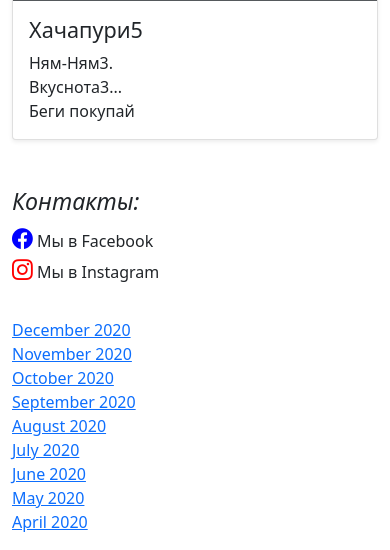
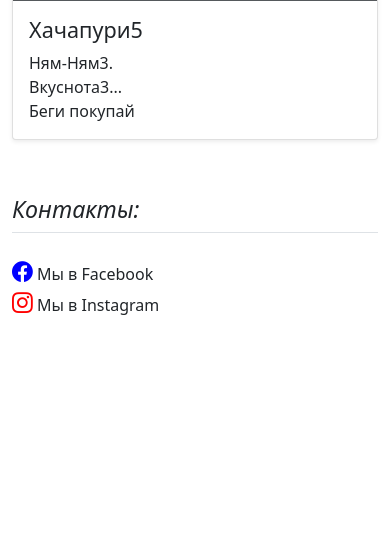
Before and after one commit to shoblin/Shop_site, a Flask app: page / in a window 390 px wide. Shown: the part 2797-3347 px from the top of the page. After the commit the page ends 3112 px from the top, so only its background shows below. Run offline with Flask 2, Linux system fonts and the light colour scheme.

Commit message:
22-06-2021 End of working schedule

```diff
--- a/app/templates/base.html
+++ b/app/templates/base.html
@@ -86,8 +86,20 @@
             <div class="col-md-8">
                 {% block content %}{% endblock %}
             </div>
-            <div class="col-md-4">
-                {% block contacts %}{% endblock %}
+            <div class="col-md-4" >
+              <h3 class="py-2 mb-4 fst-italic border-bottom">Контакты:</h3>
+              <ol class="list-unstyled mb-0">
+                <li>
+                    <a href="https://www.facebook.com/mels28" class="text-decoration-none" style="color: #212529">
+                        <i class="bi-facebook" style="font-size: 1.3rem; color: blue;"></i> Мы в Facebook
+                    </a>
+                </li>
+                <li>
+                    <a href="https://www.facebook.com/mels28" class="text-decoration-none" style="color: #212529">
+                        <i class="bi-instagram" style="font-size: 1.3rem; color: red;"></i> Мы в Instagram
+                    </a>
+                </li>
+              </ol>
             </div>
         </div>
 
--- a/app/templates/index.html
+++ b/app/templates/index.html
@@ -40,31 +40,5 @@
 {% endblock %}
 
 {% block contacts %}
-  <h3 class="fst-italic">Контакты:</h3>
-  <ol class="list-unstyled mb-0">
-    <li>
-        <a href="https://www.facebook.com/mels28" class="text-decoration-none" style="color: #212529">
-            <i class="bi-facebook" style="font-size: 1.3rem; color: blue;"></i> Мы в Facebook
-        </a>
-    </li>
-    <li>
-        <a href="https://www.facebook.com/mels28" class="text-decoration-none" style="color: #212529">
-            <i class="bi-instagram" style="font-size: 1.3rem; color: red;"></i> Мы в Instagram
-        </a>
-    </li>
-    <li>
-        <svg class="bi" width="32" height="32" fill="currentColor">
-          <use xlink:href="bootstrap-icons.svg#shop"/>
-        </svg>
-    </li>
-    <li><a href="#">December 2020</a></li>
-    <li><a href="#">November 2020</a></li>
-    <li><a href="#">October 2020</a></li>
-    <li><a href="#">September 2020</a></li>
-    <li><a href="#">August 2020</a></li>
-    <li><a href="#">July 2020</a></li>
-    <li><a href="#">June 2020</a></li>
-    <li><a href="#">May 2020</a></li>
-    <li><a href="#">April 2020</a></li>
-  </ol>
+
 {% endblock %}
```
